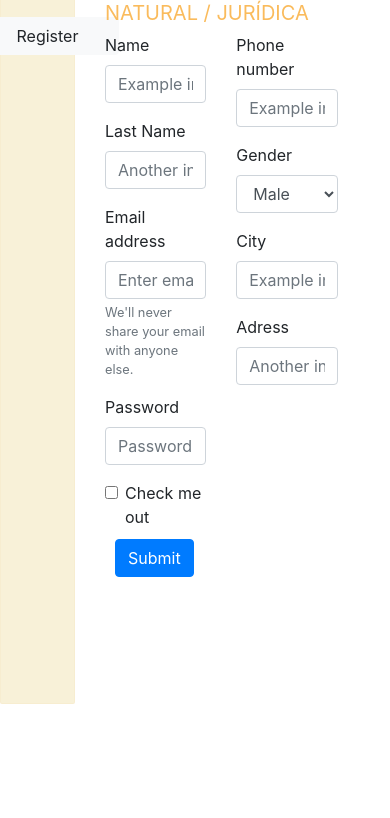
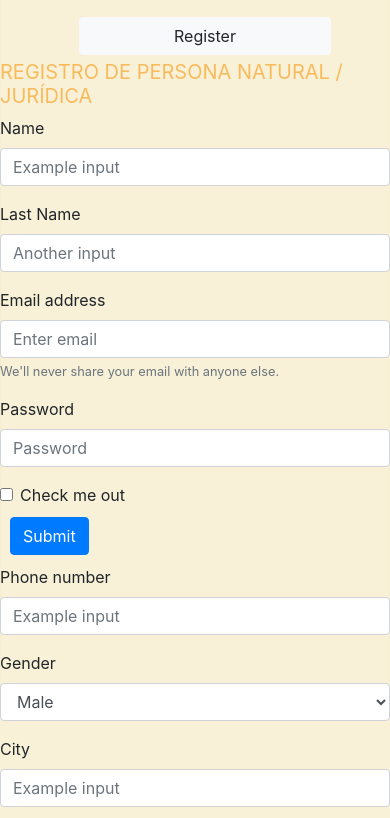
Before and after one commit to AndresGarciaT/project, a plain HTML site: page index.html in a window 390 px wide. Shown: the part 140-958 px from the top of the page. Before the commit the page ends 844 px from the top, so only its background shows below. Drawn offline with nearby package versions, Linux system fonts and the light colour scheme.

Commit message:
modifique archivos para el responsive

```diff
--- a/css/style.css
+++ b/css/style.css
@@ -1,4 +1,6 @@
-
+body{
+  background: #f8f1d8;
+}
 .container_one {
   width: 100%;
   height: 100vh;
@@ -21,3 +23,9 @@ h2{
 
   mix-blend-mode: darken;
 }
+
+@media screen and (max-width: 992px){
+  .left-container{
+    height:200px !important;
+  }
+}
--- a/index.html
+++ b/index.html
@@ -20,7 +20,7 @@
   </head>
   <body>
     <div class="row">
-      <div class="col-3">
+      <div class="left-container col-lg-3">
         <div
           class="container_one d-flex flex-column align-items-center"
         >
@@ -35,12 +35,12 @@
           </div>
         </div>
       </div>
-      <div class="d-flex  flex-column justify-content-center col-9">
+      <div class="d-flex  flex-column justify-content-center col-lg-9">
         <div class="d-flex justify-content-center">
             <h2>REGISTRO DE PERSONA NATURAL / JURÍDICA</h2>
         </div>
         <div class="row">
-          <div class="col-5">
+          <div class="col-lg-5 col-sm-12">
             <form>
               <div class="form-group">
                 <label for="formGroupExampleInput">Name</label>
@@ -96,7 +96,7 @@
               <button type="submit" class="btn btn-primary">Submit</button>
             </form>
           </div>
-          <div class="col-5">
+          <div class="col-lg-5 col-sm-12">
             <form>
               <div class="form-group">
                 <label for="formGroupExampleInput">Phone number</label>
```
